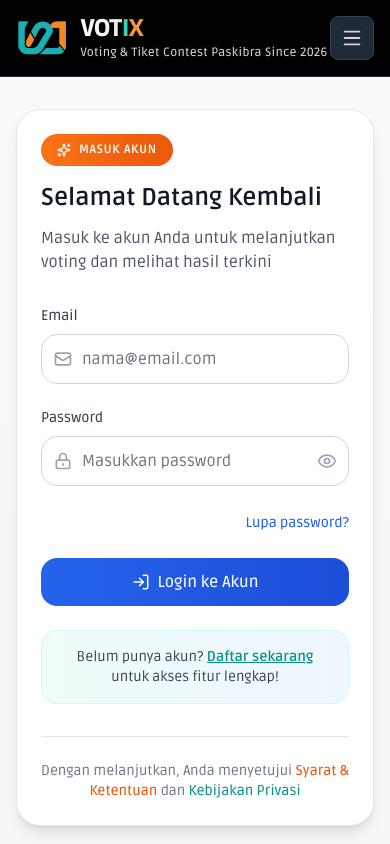
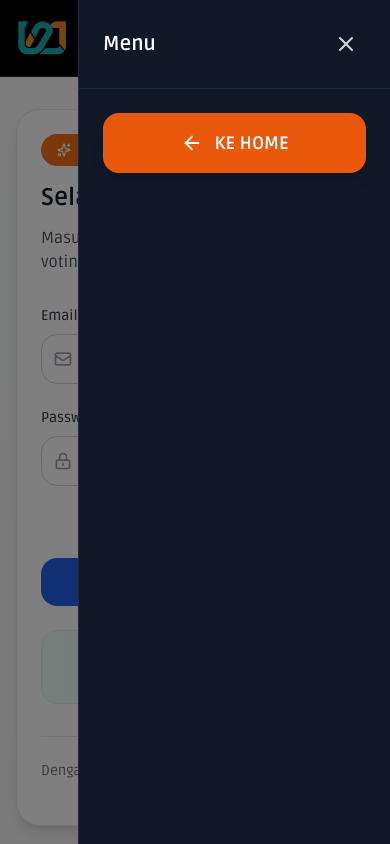
Before and after one commit to sobadanuwahab/frontend-platform-event, a React (Vite) app: page /auth/login in a window 390 px wide. Both pictures are taken after a click on the button 352 px from the left and 38 px from the top of the page. Shown: the top 844 px of the page. Built offline with nearby package versions, Linux system fonts and the light colour scheme.

Commit message:
fix header mobile

```diff
--- a/src/components/Layout/Header.jsx
+++ b/src/components/Layout/Header.jsx
@@ -9,7 +9,7 @@ import {
   MailCheck,
   Loader,
 } from "lucide-react";
-import { useState, useEffect } from "react";
+import { useState, useEffect, useRef } from "react";
 import { useNavigate, useLocation } from "react-router-dom";
 import { NavLink } from "react-router-dom";
 import LogoImage from "../../assets/images/logo.png";
@@ -26,6 +26,10 @@ const Header = () => {
   const navigate = useNavigate();
   const location = useLocation();
 
+  // Tambahkan ref untuk mobile menu
+  const mobileMenuRef = useRef(null);
+  const mobileMenuButtonRef = useRef(null);
+
   const isAuthPage = location.pathname.includes("/auth");
   const isVerifyPage = location.pathname.includes("/verify-email");
 
@@ -41,19 +45,10 @@ const Header = () => {
     try {
       const response = await checkEmailVerificationStatus(user.email);
 
-      console.log("📊 Verification check result:", {
-        success: response.success,
-        is_verified: response.data?.is_verified,
-        source: response.data?.source,
-        email: user.email,
-      });
-
       if (response.success && response.data?.is_verified === true) {
         setIsVerifiedUser(true);
-        console.log("✅ User is VERIFIED");
       } else {
         setIsVerifiedUser(false);
-        console.log("❌ User is NOT VERIFIED or cannot determine");
       }
     } catch (error) {
       console.error("Error checking verification status:", error);
@@ -64,28 +59,11 @@ const Header = () => {
       const hasVerifiedInLocalStorage = localStorageVerifyFlag === "true";
 
       setIsVerifiedUser(hasVerifiedInLocalStorage);
-
-      if (hasVerifiedInLocalStorage) {
-        console.log("✅ Fallback: Verified (from localStorage)");
-      } else {
-        console.log("❌ Fallback: Not verified");
-      }
     } finally {
       setIsCheckingVerification(false);
       setVerificationStatusLoaded(true);
     }
   };
-
-  // Debug useEffect
-  useEffect(() => {
-    console.log("🔍 DEBUG Header State:", {
-      userEmail: user?.email,
-      isVerifiedUser,
-      verificationStatusLoaded,
-      localStorageFlag: localStorage.getItem(`email_verified_${user?.email}`),
-      userData: localStorage.getItem("user_data"),
-    });
-  }, [user, isVerifiedUser, verificationStatusLoaded]);
 
   // Cek status verifikasi saat user berubah
   useEffect(() => {
@@ -114,7 +92,7 @@ const Header = () => {
 
   const isUnverifiedUser = user && verificationStatusLoaded && !isVerifiedUser;
 
-  // Menu items untuk navigation - SEMUA menu ditampilkan untuk semua user
+  // Menu items untuk navigation
   const getNavItems = () => {
     return [
       {
@@ -125,21 +103,20 @@ const Header = () => {
       {
         to: "/voting",
         label: "VOTING",
-        showToAllUsers: true, // Selalu ditampilkan, akses dikontrol di halaman tujuan
-        highlightUnverified: true, // Tampilkan indikator jika belum verified
+        showToAllUsers: true,
+        highlightUnverified: true,
       },
       {
         to: "/ticket",
         label: "TICKET",
-        showToAllUsers: true, // Selalu ditampilkan, akses dikontrol di halaman tujuan
-        highlightUnverified: true, // Tampilkan indikator jika belum verified
+        showToAllUsers: true,
+        highlightUnverified: true,
       },
       {
         to: "/results",
         label: "HASIL",
         alwaysShow: true,
       },
-      // Menu verifikasi hanya ditampilkan jika user belum verify
       ...(isUnverifiedUser
         ? [
             {
@@ -191,6 +168,26 @@ const Header = () => {
     };
   }, [isMobileMenuOpen]);
 
+  // Close mobile menu when clicking outside
+  useEffect(() => {
+    const handleClickOutside = (event) => {
+      if (
+        isMobileMenuOpen &&
+        mobileMenuRef.current &&
+        !mobileMenuRef.current.contains(event.target) &&
+        mobileMenuButtonRef.current &&
+        !mobileMenuButtonRef.current.contains(event.target)
+      ) {
+        setIsMobileMenuOpen(false);
+      }
+    };
+
+    document.addEventListener("mousedown", handleClickOutside);
+    return () => {
+      document.removeEventListener("mousedown", handleClickOutside);
+    };
+  }, [isMobileMenuOpen]);
+
   const handleNavigation = (to) => {
     if (location.pathname === to) return;
 
@@ -206,10 +203,8 @@ const Header = () => {
     handleNavigation("/auth/register");
   };
 
-  // Navigasi ke halaman verifikasi email
   const handleVerifyEmail = () => {
-    if (isVerifyPage) return; // Jika sudah di halaman verifikasi, tidak perlu navigasi
-
+    if (isVerifyPage) return;
     handleNavigation("/verify-email");
   };
 
@@ -226,32 +221,19 @@ const Header = () => {
     setIsMobileMenuOpen(!isMobileMenuOpen);
   };
 
-  // Menutup mobile menu saat klik di luar
-  useEffect(() => {
-    const handleClickOutside = (e) => {
-      if (isMobileMenuOpen && !e.target.closest(".mobile-menu-container")) {
-        setIsMobileMenuOpen(false);
-      }
-    };
-
-    document.addEventListener("click", handleClickOutside);
-    return () => document.removeEventListener("click", handleClickOutside);
-  }, [isMobileMenuOpen]);
-
   // Fungsi untuk handle click pada menu item
   const handleMenuItemClick = (item, e) => {
-    // Untuk menu yang membutuhkan login
+    if (e) {
+      e.stopPropagation(); // Mencegah event bubbling
+    }
+
     if (!user && item.showToAllUsers) {
       // Tidak perlu redirect, biarkan user tetap bisa lihat halaman
-      // Akan ada validasi di dalam halaman untuk redirect ke login jika perlu
       if (isMobileMenuOpen) setIsMobileMenuOpen(false);
       return;
     }
 
-    // Untuk user yang belum verify yang mengakses menu tertentu
     if (isUnverifiedUser && item.highlightUnverified) {
-      // Biarkan user tetap bisa akses halaman
-      // Validasi akan dilakukan di dalam halaman (button payment/action)
       if (isMobileMenuOpen) setIsMobileMenuOpen(false);
       return;
     }
@@ -265,13 +247,15 @@ const Header = () => {
         sticky top-0 z-50 transition-all duration-300 w-full
         bg-black border-b border-gray-800
         ${scrolled ? "bg-black/95 backdrop-blur-sm" : ""}
-      `}>
+      `}
+    >
       <div className="container mx-auto px-4">
         <div className="flex items-center justify-between py-4">
           {/* Logo & Brand */}
           <div
             onClick={handleBackToHome}
-            className="flex items-center gap-3 cursor-pointer group">
+            className="flex items-center gap-3 cursor-pointer group"
+          >
             <div className="relative flex items-center">
               <img
                 src={LogoImage}
@@ -300,7 +284,8 @@ const Header = () => {
             {isAuthPage ? (
               <button
                 onClick={handleBackToHome}
-                className="px-5 py-2.5 bg-gradient-to-r from-orange-600 to-orange-600 text-white font-bold rounded-lg hover:from-orange-700 hover:to-orange-700 transition-all duration-200 text-sm flex items-center space-x-2 shadow-lg active:scale-[0.98]">
+                className="px-5 py-2.5 bg-gradient-to-r from-orange-600 to-orange-600 text-white font-bold rounded-lg hover:from-orange-700 hover:to-orange-700 transition-all duration-200 text-sm flex items-center space-x-2 shadow-lg active:scale-[0.98]"
+              >
                 <ArrowLeft size={16} />
                 <span>BACK HOME</span>
               </button>
@@ -318,7 +303,8 @@ const Header = () => {
                         <div
                           key={item.to}
                           className="relative group"
-                          onClick={(e) => handleMenuItemClick(item, e)}>
+                          onClick={(e) => handleMenuItemClick(item, e)}
+                        >
                           <NavLink
                             to={item.to}
                             className={`
@@ -334,7 +320,8 @@ const Header = () => {
                                     ? "text-yellow-400 hover:text-yellow-300 hover:bg-yellow-600/10"
                                     : "text-gray-400 hover:text-white hover:bg-gray-800"
                               }
-                            `}>
+                            `}
+                          >
                             {item.icon && <span>{item.icon}</span>}
                             <span className="relative z-10 flex items-center">
                               {item.label}
@@ -397,7 +384,8 @@ const Header = () => {
                               isVerifyPage
                                 ? "text-gray-500 cursor-default"
                                 : "text-yellow-400 hover:text-yellow-300 underline"
-                            }`}>
+                            }`}
+                          >
                             <Mail size={12} className="mr-1" />
                             {isVerifyPage
                               ? "Sedang Verifikasi..."
@@ -416,7 +404,8 @@ const Header = () => {
                         isVerifiedUser
                           ? "bg-gradient-to-r from-teal-600 to-cyan-600"
                           : "bg-gradient-to-r from-yellow-600 to-orange-600"
-                      } ${isUnverifiedUser && !isVerifyPage ? "cursor-pointer hover:opacity-90 transition-opacity" : ""}`}>
+                      } ${isUnverifiedUser && !isVerifyPage ? "cursor-pointer hover:opacity-90 transition-opacity" : ""}`}
+                    >
                       {isVerifiedUser ? <User size={18} /> : <Mail size={18} />}
                       {isUnverifiedUser && !isVerifyPage && (
                         <div className="absolute -top-1 -right-1 w-3 h-3 bg-red-500 rounded-full animate-pulse border border-white"></div>
@@ -424,7 +413,8 @@ const Header = () => {
                     </button>
                     <button
                       onClick={handleLogout}
-                      className="px-4 py-2.5 bg-gradient-to-r from-orange-600 to-orange-700 text-white font-bold rounded-lg hover:from-orange-700 hover:to-orange-800 transition-all duration-200 text-sm flex items-center space-x-2 shadow-lg active:scale-[0.98]">
+                      className="px-4 py-2.5 bg-gradient-to-r from-orange-600 to-orange-700 text-white font-bold rounded-lg hover:from-orange-700 hover:to-orange-800 transition-all duration-200 text-sm flex items-center space-x-2 shadow-lg active:scale-[0.98]"
+                    >
                       <LogOut size={16} />
                       <span>LOGOUT</span>
                     </button>
@@ -433,12 +423,14 @@ const Header = () => {
                   <div className="flex items-center space-x-4">
                     <button
                       onClick={handleLogin}
-                      className="px-4 py-2.5 bg-gradient-to-r from-orange-600 to-orange-600 text-white font-bold rounded-lg hover:from-orange-700 hover:to-orange-700 transition-all duration-200 text-sm shadow-lg active:scale-[0.98]">
+                      className="px-4 py-2.5 bg-gradient-to-r from-orange-600 to-orange-600 text-white font-bold rounded-lg hover:from-orange-700 hover:to-orange-700 transition-all duration-200 text-sm shadow-lg active:scale-[0.98]"
+                    >
                       LOGIN
                     </button>
                     <button
                       onClick={handleRegister}
-                      className="px-4 py-2.5 bg-gradient-to-r from-teal-600 to-teal-600 text-white font-bold rounded-lg hover:from-teal-700 hover:to-teal-700 transition-all duration-200 text-sm shadow-lg active:scale-[0.98]">
+                      className="px-4 py-2.5 bg-gradient-to-r from-teal-600 to-teal-600 text-white font-bold rounded-lg hover:from-teal-700 hover:to-teal-700 transition-all duration-200 text-sm shadow-lg active:scale-[0.98]"
+                    >
                       REGISTER
                     </button>
                   </div>
@@ -449,14 +441,16 @@ const Header = () => {
 
           {/* Mobile Menu Button */}
           <button
+            ref={mobileMenuButtonRef}
             onClick={toggleMobileMenu}
             className={`
               md:hidden p-2.5 rounded-lg transition-all duration-200
               bg-gray-800 hover:bg-gray-700 border border-gray-700
               ${isMobileMenuOpen ? "bg-gray-700" : ""}
-              active:scale-[0.98]
+              active:scale-[0.98] z-60 relative
             `}
-            aria-label={isMobileMenuOpen ? "Close menu" : "Open menu"}>
+            aria-label={isMobileMenuOpen ? "Close menu" : "Open menu"}
+          >
             {isMobileMenuOpen ? (
               <X size={22} className="text-gray-300" />
             ) : (
@@ -465,15 +459,47 @@ const Header = () => {
           </button>
         </div>
 
-        {/* Mobile Menu */}
+        {/* Mobile Menu Overlay */}
         {isMobileMenuOpen && (
-          <div className="fixed inset-0 top-20 bg-black/95 md:hidden z-40 mobile-menu-container">
-            <div className="px-6 py-8 h-full overflow-y-auto">
+          <div
+            className="fixed inset-0 bg-black/50 md:hidden z-40"
+            onClick={() => setIsMobileMenuOpen(false)}
+          />
+        )}
+
+        {/* Mobile Menu Content */}
+        <div
+          ref={mobileMenuRef}
+          className={`
+            fixed top-0 right-0 h-full w-4/5 max-w-sm bg-gray-900 border-l border-gray-800
+            transform transition-transform duration-300 ease-in-out md:hidden z-50
+            overflow-y-auto
+            ${isMobileMenuOpen ? "translate-x-0" : "translate-x-full"}
+          `}
+          style={{ top: "0", height: "100vh" }}
+        >
+          {/* Mobile Menu Header */}
+          <div className="p-6 border-b border-gray-800 flex items-center justify-between">
+            <h3 className="text-xl font-bold text-white">Menu</h3>
+            <button
+              onClick={() => setIsMobileMenuOpen(false)}
+              className="p-2 rounded-lg hover:bg-gray-800 transition-colors"
+              aria-label="Close menu"
+            >
+              <X size={24} className="text-gray-300" />
+            </button>
+          </div>
+
+          <div className="p-6">
             {/* Jika di halaman auth, tampilkan tombol kembali */}
             {isAuthPage ? (
               <button
-                  onClick={handleBackToHome}
-                  className="w-full py-4 bg-gradient-to-r from-orange-600 to-orange-600 text-white font-bold rounded-xl hover:from-orange-700 hover:to-orange-700 transition-all duration-200 flex items-center justify-center space-x-3 mb-6 shadow-lg active:scale-[0.98]">
+                onClick={() => {
+                  handleBackToHome();
+                  setIsMobileMenuOpen(false);
+                }}
+                className="w-full py-4 bg-gradient-to-r from-orange-600 to-orange-600 text-white font-bold rounded-xl hover:from-orange-700 hover:to-orange-700 transition-all duration-200 flex items-center justify-center space-x-3 mb-6 shadow-lg active:scale-[0.98]"
+              >
                 <ArrowLeft size={22} />
                 <span className="text-lg">KE HOME</span>
               </button>
@@ -486,14 +512,18 @@ const Header = () => {
                       <button
                         onClick={
                           isUnverifiedUser && !isVerifyPage
-                              ? handleVerifyEmail
+                            ? () => {
+                                handleVerifyEmail();
+                                setIsMobileMenuOpen(false);
+                              }
                             : undefined
                         }
                         className={`w-12 h-12 rounded-xl flex items-center justify-center text-white font-bold shadow-lg relative ${
                           isVerifiedUser
                             ? "bg-gradient-to-r from-teal-600 to-cyan-600"
                             : "bg-gradient-to-r from-yellow-600 to-orange-600"
-                          } ${isUnverifiedUser && !isVerifyPage ? "cursor-pointer hover:opacity-90 transition-opacity" : ""}`}>
+                        } ${isUnverifiedUser && !isVerifyPage ? "cursor-pointer hover:opacity-90 transition-opacity" : ""}`}
+                      >
                         {isVerifiedUser ? (
                           <User size={22} />
                         ) : (
@@ -510,10 +540,7 @@ const Header = () => {
                         <div className="flex items-center gap-1 mt-1">
                           {isCheckingVerification ? (
                             <span className="text-xs text-gray-400 font-medium flex items-center">
-                                <Loader
-                                  size={12}
-                                  className="mr-1 animate-spin"
-                                />
+                              <Loader size={12} className="mr-1 animate-spin" />
                               Mengecek...
                             </span>
                           ) : isVerifiedUser ? (
@@ -523,13 +550,17 @@ const Header = () => {
                             </span>
                           ) : (
                             <button
-                                onClick={handleVerifyEmail}
+                              onClick={() => {
+                                handleVerifyEmail();
+                                setIsMobileMenuOpen(false);
+                              }}
                               disabled={isVerifyPage}
                               className={`text-xs font-medium flex items-center ${
                                 isVerifyPage
                                   ? "text-gray-500"
                                   : "text-yellow-400 hover:text-yellow-300 underline"
-                                }`}>
+                              }`}
+                            >
                               <Mail size={12} className="mr-1" />
                               {isVerifyPage
                                 ? "Sedang Verifikasi..."
@@ -542,8 +573,12 @@ const Header = () => {
 
                     {isUnverifiedUser && !isVerifyPage && (
                       <button
-                          onClick={handleVerifyEmail}
-                          className="w-full py-3 bg-gradient-to-r from-yellow-600 to-orange-600 text-white font-bold rounded-lg hover:from-yellow-700 hover:to-orange-700 transition-all duration-200 mb-4 flex items-center justify-center gap-2 shadow-lg active:scale-[0.98]">
+                        onClick={() => {
+                          handleVerifyEmail();
+                          setIsMobileMenuOpen(false);
+                        }}
+                        className="w-full py-3 bg-gradient-to-r from-yellow-600 to-orange-600 text-white font-bold rounded-lg hover:from-yellow-700 hover:to-orange-700 transition-all duration-200 mb-4 flex items-center justify-center gap-2 shadow-lg active:scale-[0.98]"
+                      >
                         <Mail size={18} />
                         <span>Verifikasi Email Sekarang</span>
                       </button>
@@ -574,11 +609,17 @@ const Header = () => {
                         return (
                           <button
                             key={item.to}
-                              onClick={(e) => handleMenuItemClick(item, e)}
+                            onClick={(e) => {
+                              e.stopPropagation();
+                              handleMenuItemClick(item, e);
+                              if (!e.defaultPrevented) {
+                                handleNavigation(item.to);
+                              }
+                            }}
                             className={`
                               w-full p-3 rounded-xl transition-all duration-200 font-bold text-lg
                               uppercase tracking-wider flex items-center justify-center gap-2
-                                cursor-pointer
+                              cursor-pointer text-left
                               ${
                                 isActive
                                   ? item.highlight
@@ -588,7 +629,8 @@ const Header = () => {
                                     ? "text-yellow-400 hover:text-yellow-300 hover:bg-yellow-600/10"
                                     : "text-gray-300 hover:text-white hover:bg-gray-800"
                               }
-                              `}>
+                            `}
+                          >
                             {item.icon && <span>{item.icon}</span>}
                             <span className="flex items-center">
                               {item.label}
@@ -614,8 +656,12 @@ const Header = () => {
                           Fitur Voting dan Ticket membutuhkan verifikasi email
                         </p>
                         <button
-                            onClick={handleVerifyEmail}
-                            className="w-full mt-3 py-2 bg-gradient-to-r from-yellow-600 to-orange-600 text-white font-bold rounded-lg hover:from-yellow-700 hover:to-orange-700 transition-all duration-200 text-sm shadow-lg active:scale-[0.98]">
+                          onClick={() => {
+                            handleVerifyEmail();
+                            setIsMobileMenuOpen(false);
+                          }}
+                          className="w-full mt-3 py-2 bg-gradient-to-r from-yellow-600 to-orange-600 text-white font-bold rounded-lg hover:from-yellow-700 hover:to-orange-700 transition-all duration-200 text-sm shadow-lg active:scale-[0.98]"
+                        >
                           Verifikasi Sekarang
                         </button>
                       </div>
@@ -632,7 +678,8 @@ const Header = () => {
                       handleLogout();
                       setIsMobileMenuOpen(false);
                     }}
-                      className="w-full py-4 rounded-xl bg-gradient-to-r from-orange-600 to-orange-700 text-white font-bold hover:from-orange-700 hover:to-orange-800 transition-all duration-200 flex items-center justify-center space-x-3 shadow-lg active:scale-[0.98]">
+                    className="w-full py-4 rounded-xl bg-gradient-to-r from-orange-600 to-orange-700 text-white font-bold hover:from-orange-700 hover:to-orange-800 transition-all duration-200 flex items-center justify-center space-x-3 shadow-lg active:scale-[0.98]"
+                  >
                     <LogOut size={22} />
                     <span className="text-lg">LOGOUT</span>
                   </button>
@@ -643,7 +690,8 @@ const Header = () => {
                         handleLogin();
                         setIsMobileMenuOpen(false);
                       }}
-                        className="w-full py-4 bg-gradient-to-r from-orange-600 to-orange-600 text-white font-bold rounded-xl hover:from-orange-700 hover:to-orange-700 transition-all duration-200 text-lg shadow-lg active:scale-[0.98]">
+                      className="w-full py-4 bg-gradient-to-r from-orange-600 to-orange-600 text-white font-bold rounded-xl hover:from-orange-700 hover:to-orange-700 transition-all duration-200 text-lg shadow-lg active:scale-[0.98]"
+                    >
                       LOGIN
                     </button>
                     <button
@@ -651,7 +699,8 @@ const Header = () => {
                         handleRegister();
                         setIsMobileMenuOpen(false);
                       }}
-                        className="w-full py-4 bg-gradient-to-r from-teal-600 to-teal-600 text-white font-bold rounded-xl hover:from-teal-700 hover:to-teal-700 transition-all duration-200 text-lg shadow-lg active:scale-[0.98]">
+                      className="w-full py-4 bg-gradient-to-r from-teal-600 to-teal-600 text-white font-bold rounded-xl hover:from-teal-700 hover:to-teal-700 transition-all duration-200 text-lg shadow-lg active:scale-[0.98]"
+                    >
                       REGISTER
                     </button>
                   </div>
@@ -660,7 +709,6 @@ const Header = () => {
             )}
           </div>
         </div>
-        )}
       </div>
     </header>
   );
```
Lines whose indentation alone changed are shown as unchanged.
